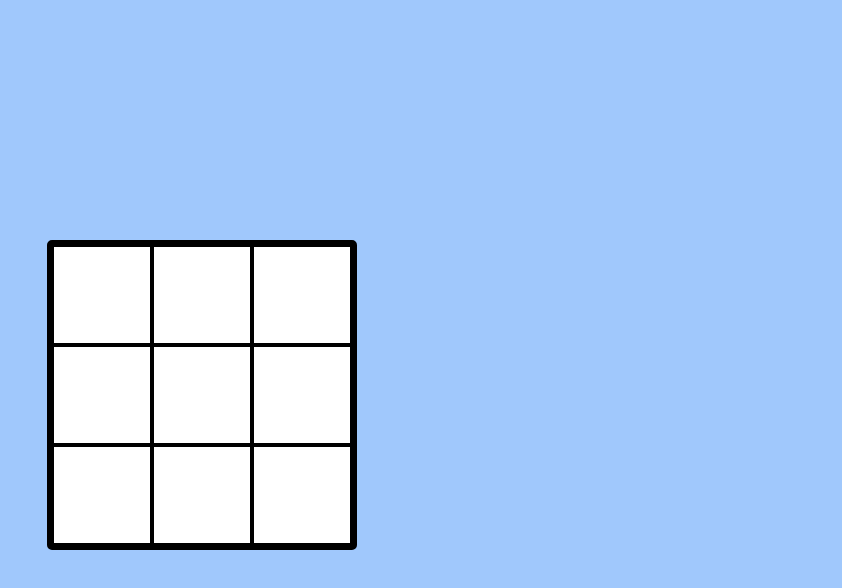
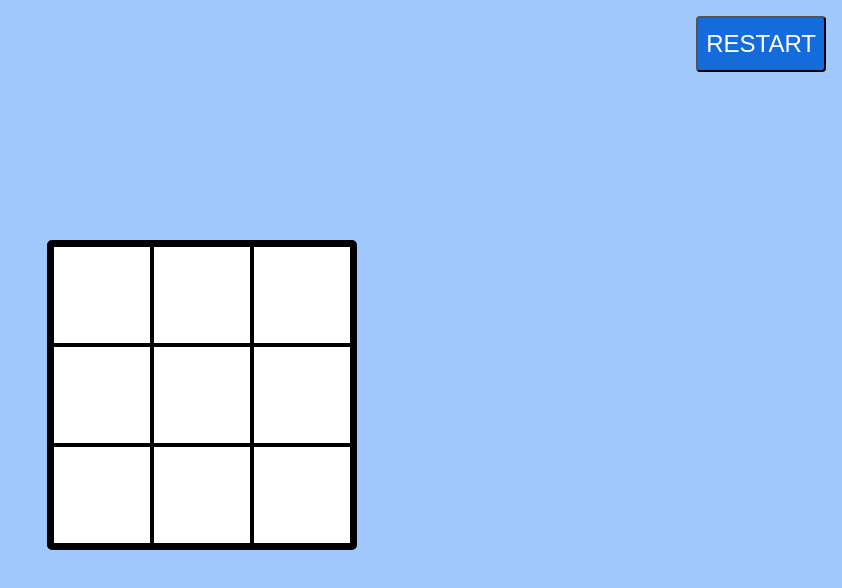
Before and after one commit to mikan-sour/VanillaTsTicTacToe, a website built with Vite: page index.html in a window 1280 px wide. Shown: the whole page, without its empty margins (438-1280 px from the left). Built offline with nearby package versions, Linux system fonts and the light colour scheme.

Commit message:
remove namespacing directories, add restart, readme updates

```diff
--- a/src/assets/styles.scss
+++ b/src/assets/styles.scss
@@ -33,13 +33,11 @@ body {
 }
 
 .x-move {
-    // background: teal;
     background:rgb(20, 107, 220);
     color:white
 }
 
 .o-move {
-    // background:crimson;
     background: white;
     color:rgb(20, 107, 220);
 
@@ -52,3 +50,18 @@ body {
     font-weight: bold;
     margin-top: 10px;
 }
+
+.restartButton {
+    position: absolute;
+    top:1rem;right:1rem;
+    background:rgb(20, 107, 220);
+    color:white;
+    font-weight: 100;
+    font-size: 1.5rem;
+    padding: .75rem .5rem;
+    border-radius: 4px;
+
+    &:active {
+        border:white 2px solid;
+    }
+}
--- a/src/controller/index.ts
+++ b/src/controller.ts
@@ -1,6 +1,6 @@
-import View from '../view';
-import TicTacToe from '../model';
-import { Move } from '../types';
+import View from './view';
+import TicTacToe from './model';
+import { Move } from './types';
 
 class Controller {
     model: TicTacToe;
@@ -16,15 +16,27 @@ class Controller {
         this.model.updateCellEvent.addListener((data: Move) => {
             this.view.updateCell(data);
         });
+
         this.model.victoryEvent.addListener((winner: string) => {
             this.view.victory(winner);
         });
+
         this.model.drawEvent.addListener(() => { this.view.draw(); });
+
+        this.view.restartEvent.addListener(()=>{
+            this.restart();
+        })
+
     }
 
     run() {
         this.view.render();
     }
+
+    restart() {
+        this.view.restart();
+        this.model.restart();
+    }
 }
 
 export default Controller;
--- a/src/event/index.ts
+++ b/src/event.ts
@@ -1,4 +1,4 @@
-import { Listener, ListenerParams } from "../types";
+import { Listener, ListenerParams } from "./types";
 
 class Event {
     listeners:Listener[]
--- a/src/model/index.ts
+++ b/src/model.ts
@@ -1,4 +1,4 @@
-import Event from '../event';
+import Event from './event';
 
 class TicTacToe {
     board:string[]
@@ -7,6 +7,7 @@ class TicTacToe {
     updateCellEvent:Event
     victoryEvent: Event
     drawEvent:Event
+    restartEvent:Event
 
     constructor() {
         this.board = Array(9).fill(0);
@@ -16,6 +17,7 @@ class TicTacToe {
         this.updateCellEvent = new Event();
         this.victoryEvent = new Event();
         this.drawEvent = new Event();
+        this.restartEvent = new Event();
     }
 
     play(move: number) {
@@ -27,7 +29,6 @@ class TicTacToe {
         this.finished = this.victory() || this.draw();
 
         if (!this.finished) { this.switchPlayer(); }
-
         return true;
     }
 
@@ -45,7 +46,8 @@ class TicTacToe {
 
         const victory = lines.some(l => this.board[l[0]]
         && this.board[l[0]] === this.board[l[1]]
-        && this.board[l[1]] === this.board[l[2]]);
+        && this.board[l[1]] === this.board[l[2]]
+        );
 
         if (victory) {
             this.victoryEvent.trigger(this.currentPlayer);
@@ -67,6 +69,10 @@ class TicTacToe {
     switchPlayer() {
         this.currentPlayer = this.currentPlayer === 'X' ? 'O' : 'X';
     }
+
+    restart(){
+        this.board = Array(9).fill(0);
+    }
 }
 
 export default TicTacToe;
--- a/src/view/index.ts
+++ b/src/view.ts
@@ -1,20 +1,24 @@
-import Event from '../event';
-import '../assets/styles.scss';
-import { Move } from '../types';
+import Event from './event';
+import './assets/styles.scss';
+import { Move } from './types';
 
 class View {
 
     playEvent:Event
+    restartEvent:Event
+    board:HTMLDivElement
     cells:HTMLDivElement[] | undefined
     message:HTMLDivElement | undefined
+    restartButton:HTMLButtonElement | undefined
 
     constructor() {
+        this.board = document.createElement('div');
         this.playEvent = new Event();
+        this.restartEvent = new Event();
     }
 
     render() {
-        const board = document.createElement('div');
-        board.className = 'board';
+        this.board.className = 'board';
 
         this.cells = Array(9).fill(0).map((_, i) => {
             const cell = document.createElement('div');
@@ -24,7 +28,7 @@ class View {
                 this.playEvent.trigger(i);
             });
 
-            board.appendChild(cell);
+            this.board.appendChild(cell);
 
             return cell;
         });
@@ -32,8 +36,16 @@ class View {
         this.message = document.createElement('div');
         this.message.className = 'message';
 
-        document.body.appendChild(board);
+        // restart button
+        this.restartButton = document.createElement('button');
+        this.restartButton.innerText = 'RESTART';
+        this.restartButton.className = 'restartButton';
+        this.restartButton.addEventListener('click',()=> this.restartEvent.trigger())
+
+        document.body.appendChild(this.board);
         document.body.appendChild(this.message);
+        this.board.appendChild(this.restartButton);
+
     }
 
     updateCell(data: Move) {
@@ -54,6 +66,16 @@ class View {
         if(!this.message) return;
         this.message.innerHTML = "It's a draw!";
     }
+
+    restart(){
+        // this.board.remove();
+        // go through cells and remove innerHTML and class
+        this.cells?.forEach(cell => {
+            cell.classList.remove('o-move');
+            cell.classList.remove('x-move');
+            cell.innerHTML = '';
+        })
+    }
 }
 
 export default View;
```
Also changed, not shown: README.md, src/types.d.ts (renamed from src/types/index.d.ts).
